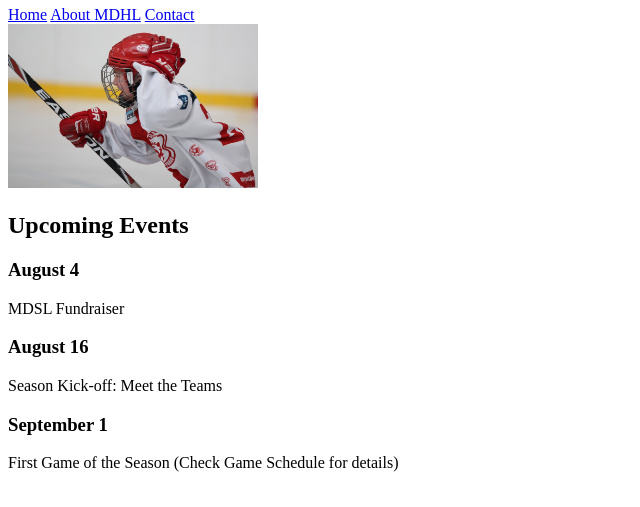
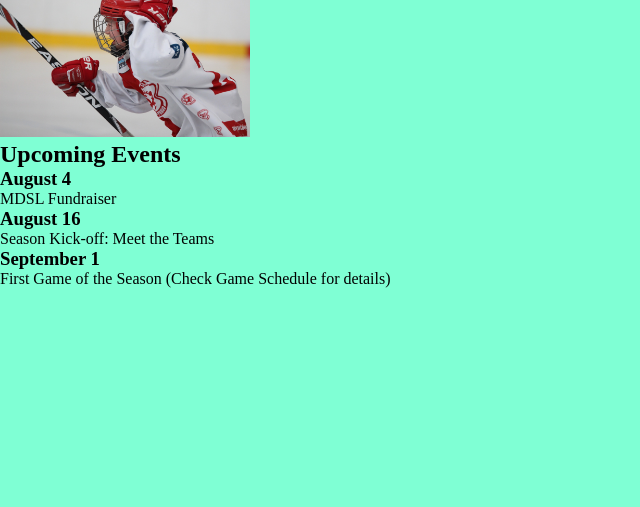
Before and after one commit to matias3026/Matias_Damiani_T1_M1, a plain HTML site: page index.html in a window 1280 px wide. Shown: the part 293-800 px from the top of the page, without its empty margins (0-640 px from the left). Drawn offline with Linux system fonts and the light colour scheme.

Commit message:
se agregan imagenes de cada diseño -se prueba el linkeo del css con un background aplicado a todo el body

```diff
--- a/estilo1.css
+++ b/estilo1.css
@@ -2,3 +2,7 @@
     margin:0;
     padding:0;
 }
+
+body{
+    background-color: aquamarine;
+}
--- a/index.html
+++ b/index.html
@@ -6,6 +6,7 @@
     <meta name="viewport" content="width=device-width, initial-scale=1.0">
     <title>Mighty Ducks Hockey League</title>
     <link rel="shortcut icon" href="./img/favicon.png" type="image/x-icon">
+    <link rel="stylesheet" href="estilo1.css">
 </head>
 
 <body>
```
Also changed, not shown: img/design1_image1.jpg (added), img/design1_image2.jpg (added).
